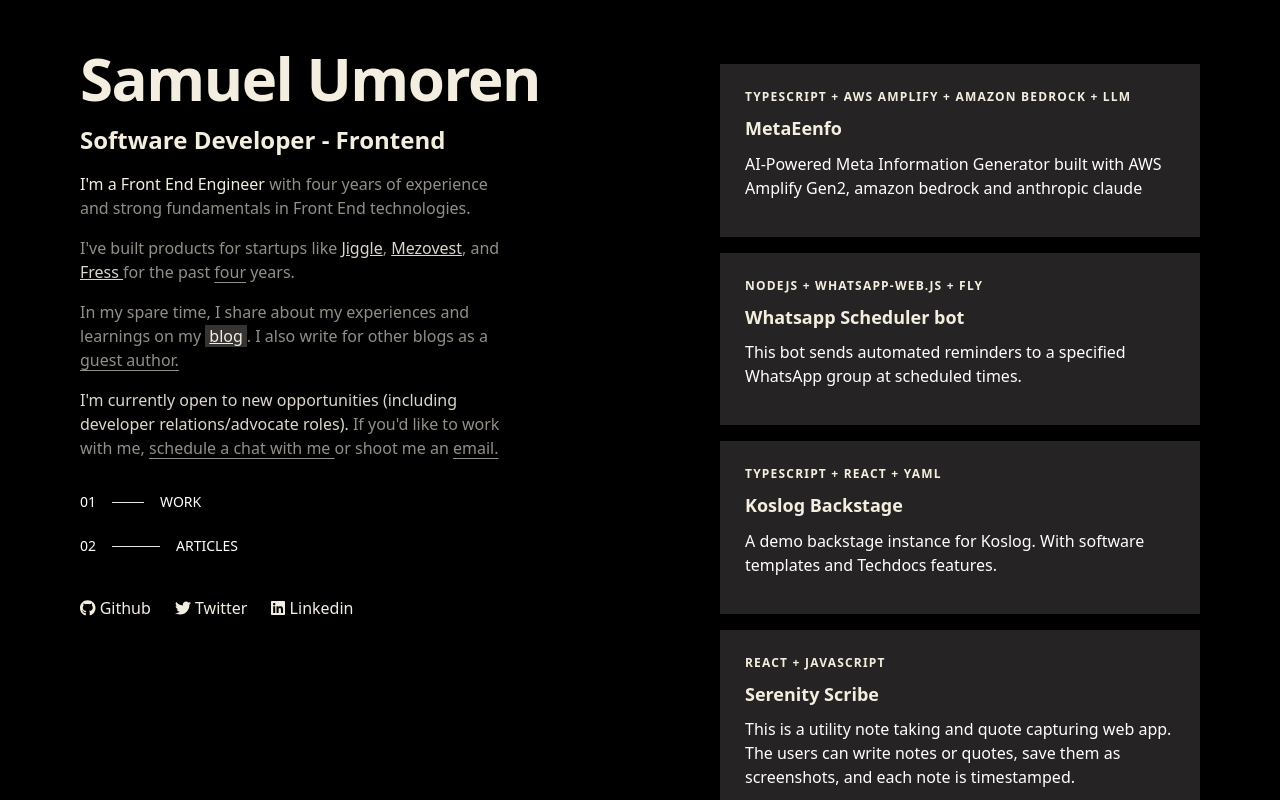
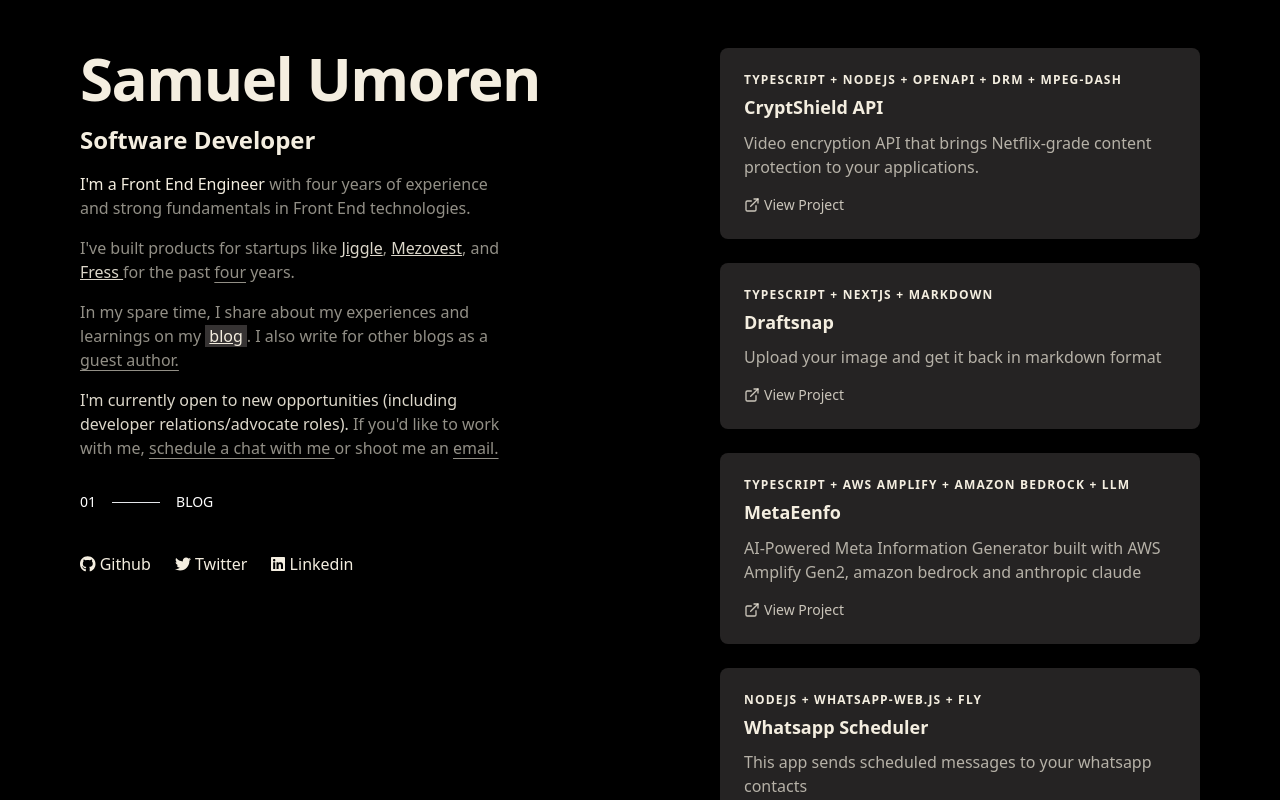
Before and after one commit to Umoren/samuel-umoren, a Next.js app: page / in a window 1280 px wide. Shown: the top 800 px of the page. Built offline with nearby package versions, Linux system fonts and the light colour scheme.

Commit message:
update porfolio projects

```diff
--- a/components/ProjectCard/index.jsx
+++ b/components/ProjectCard/index.jsx
@@ -1,19 +1,30 @@
 import Link from "next/link";
+import { ExternalLink } from 'lucide-react';
 
-export default function ProjectCard() {
 const githubProjects = [
-
+    {
+        tech: "Typescript + Nodejs + OpenAPI + DRM + MPEG-DASH",
+        title: "CryptShield API",
+        description: "Video encryption API that brings Netflix-grade content protection to your applications.",
+        repoLink: "https://github.com/Umoren/Cryptguard-API"
+    },
+    {
+        tech: "Typescript + Nextjs + Markdown",
+        title: "Draftsnap",
+        description: "Upload your image and get it back in markdown format",
+        repoLink: "https://www.draftsnap.live/"
+    },
     {
         tech: "Typescript + AWS Amplify + Amazon Bedrock + LLM",
         title: "MetaEenfo",
         description: "AI-Powered Meta Information Generator built with AWS Amplify Gen2, amazon bedrock and anthropic claude",
-            repoLink: "https://metaeenfo.live"
+        repoLink: "https://github.com/Umoren/meta-magic"
     },
     {
         tech: "Nodejs + Whatsapp-web.js + Fly",
-            title: "Whatsapp Scheduler bot",
-            description: "This bot sends automated reminders to a specified WhatsApp group at scheduled times.",
-            repoLink: "https://github.com/Umoren/whatsapp-group-reminder-bot"
+        title: "Whatsapp Scheduler",
+        description: "This app sends scheduled messages to your whatsapp contacts",
+        repoLink: "www.whatsflow.live/landing.html"
     },
     {
         tech: "Typescript + React + Yaml",
@@ -33,29 +44,49 @@
         description: "A demonstration of a Voice User Interface (VUI) using Speech Recognition technology.",
         repoLink: "https://github.com/Umoren/basic-vui-demo"
     },
-        {
-            tech: "JavaScript",
-            title: "JSProxiesExamples",
-            description: "This repository contains four practical use cases of JavaScript Proxies, demonstrating their flexibility and usefulness in various scenarios",
-            repoLink: "https://github.com/Umoren/JSProxiesExamples"
-        },
+];
 
-    ]
+export default function ProjectCard() {
     return (
-        <>
-            <div className="sm:pt-32 sm:pb-40 -my-8 group md:py-0" data-href="">
-                {githubProjects && githubProjects.map((project, i) => (
-                    <article className="my-4 bg-projects/70 md:transition ease-in-out delay-150 hover:-translate-y-1 hover:scale-110 duration-300" itemScope itemType="http://schema.org/CreativeWork" key={i}>
-                        <Link href={project.repoLink} target="_blank" rel="noopener noreferrer" className="block p-40">
-                            <p className="text-xs font-bold tracking-widest uppercase text-letter" itemProp="tech"> {project.tech} </p>
-                            <h3 className="my-3 text-lg font-semibold leading-tight text-letter" itemProp="title"> {project.title} </h3>
-                            <p className="my-3 text-opacity-70" itemProp="description"> {project.description}</p>
+        <div className="grid gap-6 sm:grid-rows-auto lg:grid-cols sm:pt-32 sm:pb-40 -my-8 md:py-0">
+            {githubProjects.map((project, i) => (
+                <article
+                    key={i}
+                    className="bg-projects/70  rounded-lg overflow-hidden shadow-lg transition-all duration-300 ease-in-out hover:-translate-y-1 hover:shadow-xl"
+                    itemScope
+                    itemType="http://schema.org/CreativeWork"
+                >
+                    <Link
+                        href={project.repoLink}
+                        target="_blank"
+                        rel="noopener noreferrer"
+                        className="block p-6 h-full flex flex-col"
+                    >
+                        <p
+                            className="text-xs font-bold tracking-widest uppercase text-letter mb-2"
+                            itemProp="tech"
+                        >
+                            {project.tech}
+                        </p>
+                        <h3
+                            className="text-lg font-semibold leading-tight text-letter mb-3"
+                            itemProp="name"
+                        >
+                            {project.title}
+                        </h3>
+                        <p
+                            className="text-letter/70 flex-grow mb-4"
+                            itemProp="description"
+                        >
+                            {project.description}
+                        </p>
+                        <div className="flex items-center text-letter/80 text-sm">
+                            <ExternalLink className="w-4 h-4 mr-1" />
+                            View Project
+                        </div>
                     </Link>
                 </article>
             ))}
-
-
         </div>
-        </>
-    )
+    );
 }
--- a/components/SiteLayout.jsx
+++ b/components/SiteLayout.jsx
@@ -8,14 +8,14 @@
   const router = useRouter();
   return (
     <>
-      <main className="text-white bg-black min-h-screen w-screen">
+      <main className="text-white bg-black min-h-screen">
         <div className="flex flex-col md:flex-row m-auto">
-          <div className="w-full md:w-1/2 xs:px-4 sp:px-8 px-8 pt-8 md:py-12 md:pl-20 md:fixed overflow-scroll">
+          <div className="w-full md:w-1/2 xs:px-4 sp:px-8 px-8 pt-8 md:py-12 md:pl-20 md:fixed ">
 
             <h1 className=" text-3xl md:text-5xl lg:text-6xl mt-4 md:mt-0 text-letter font-bold tracking-tight leading-none">
               Samuel Umoren
             </h1>
-            <h3 className="text-lg md:text-2xl font-bold my-4 text-letter">Software Developer - Frontend</h3>
+            <h3 className="text-lg md:text-2xl font-bold my-4 text-letter">Software Developer</h3>
 
             <p className="my-4 text-normal text-letter/60 md:w-4/5">
 
@@ -41,22 +41,13 @@
             {/* Desktop Screen - Links */}
             <div className="hidden my-8 mx-auto text-sm uppercase md:block">
               <ul>
-                <Link href="/#work"
-                  className="border-white"
-                >
-                  <li className="flex items-center gap-4 my-6 hover:animate-pulse cursor-pointer">
-                    <span>01</span>
-                    <hr className="w-[2rem] bg-gray-300" />
-                    <span> Work</span>
-                  </li>
-                </Link>
 
                 <Link href="https://beyondcode.hashnode.dev">
 
                   <li className="flex items-center gap-4 my-6 hover:animate-pulse cursor-pointer">
-                    <span>02</span>
+                    <span>01</span>
                     <hr className="w-[3rem] bg-white" />
-                    <span> Articles</span>
+                    <span> Blog</span>
                   </li>
                 </Link>
               </ul>
@@ -105,7 +96,7 @@
             </div>
 
             {/* Desktop Screen - Social Media */}
-            <div className="mt-8 hidden md:block">
+            <div className=" hidden md:block">
               <div className="flex gap-6 text-letter">
 
 
--- a/package.json
+++ b/package.json
@@ -15,6 +15,7 @@
     "@fortawesome/react-fontawesome": "^0.2.0",
     "@next/font": "13.0.7",
     "autoprefixer": "^10.4.13",
+    "lucide-react": "^0.460.0",
     "next": "13.0.7",
     "postcss": "^8.4.20",
     "react": "18.2.0",
--- a/styles/globals.css
+++ b/styles/globals.css
@@ -2,3 +2,10 @@
 @tailwind base;
 @tailwind components;
 @tailwind utilities;
+
+
+
+
+body {
+    overflow-x: hidden;
+}
```
Also changed, not shown: 1 other file (tests, documents, lock files or other folders). Lines whose indentation alone changed are shown as unchanged.
